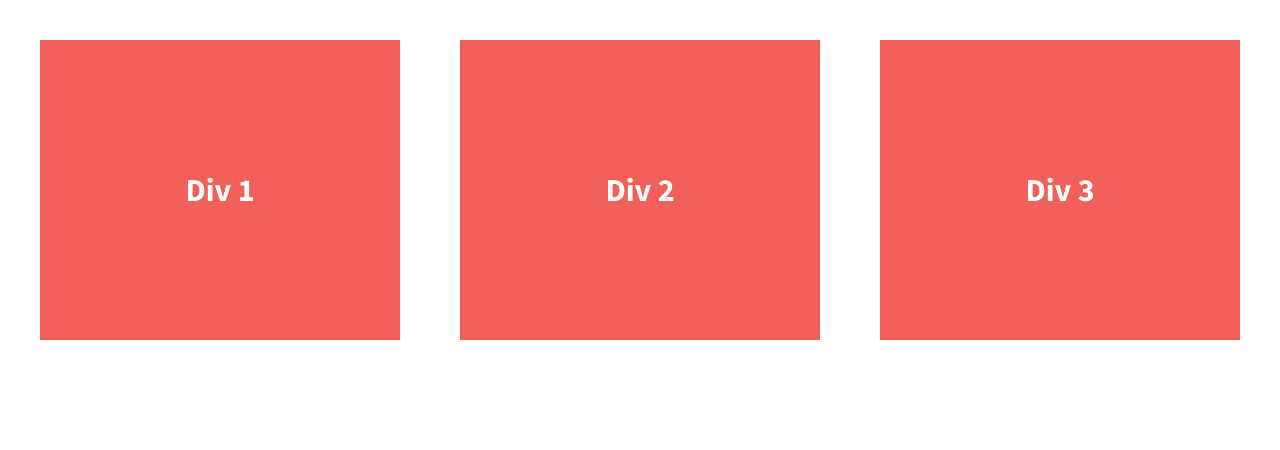
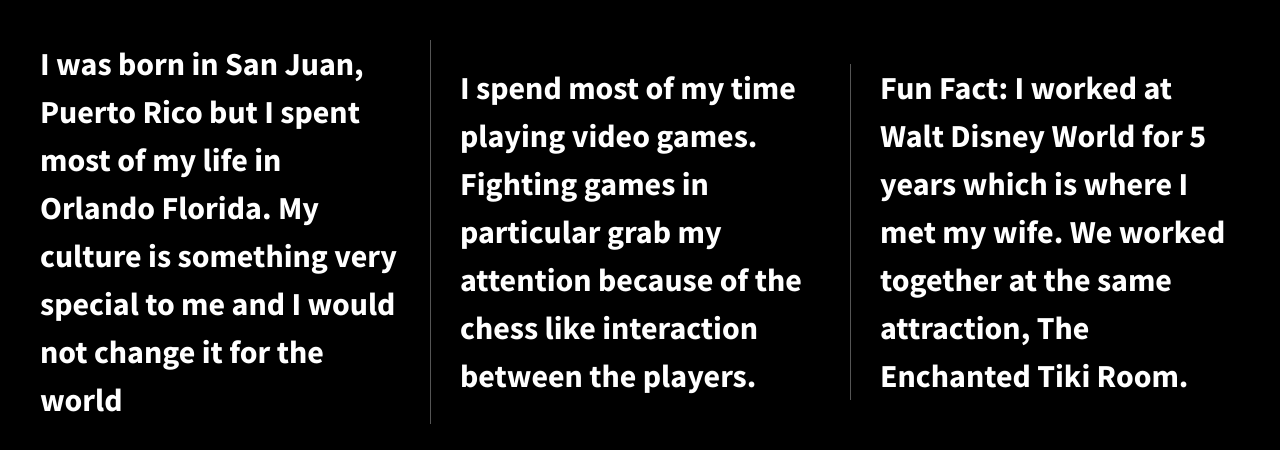
Before and after one commit to Eduardo-SP/coding-responsive-websites, a plain HTML site: page 07.01-206-divs-flexbox-starter/index.html in a window 1280 px wide. Drawn offline with nearby package versions, Linux system fonts and the light colour scheme.

Commit message:
style added to flexbox

```diff
--- a/07.01-206-divs-flexbox-starter/css/main.css
+++ b/07.01-206-divs-flexbox-starter/css/main.css
@@ -97,7 +97,7 @@ textarea {
 
 
 html {
-  background-color: #fff;
+  background-color: black;
   height: 100%;
 }
 
@@ -113,6 +113,7 @@ body {
   font-weight: 700;
   display: flex;
   justify-content: space-between;
+  align-items: center;
 }
 
 .div-1, .div-2, .div-3 {
@@ -120,13 +121,13 @@ body {
   color: #fff;
   line-height: 1.5em;
   font-size: 1.6em;
-  background-color: #f16059;
-  height: 300px;
+  height: auto;
   display: flex;
   width: 30%;
   justify-content: center;
   align-items: center;
 }
+
 
 
 
@@ -210,7 +211,16 @@ body {
    These examples override the primary ('mobile first') styles.
    Modify as content requires.
    ========================================================================== */
+@media all and (min-width: 1200px) {
+    .div-1, .div-2, .div-3 {
+      flex-basis: 30%;
+    }
 
+    .div-1, .div-2 {
+      border-right: 1px solid #555;
+      padding-right: 30px;
+    }
+}
 @media print,
        (-webkit-min-device-pixel-ratio: 1.25),
        (min-resolution: 1.25dppx),
--- a/07.01-206-divs-flexbox-starter/index.html
+++ b/07.01-206-divs-flexbox-starter/index.html
@@ -23,13 +23,13 @@
 
         <section class="wrapper">
             <div class="div-1">
-                Div 1
+                I was born in San Juan, Puerto Rico but I spent most of my life in Orlando Florida. My culture is something very special to me and I would not change it for the world
             </div>
             <div class="div-2">
-                Div 2
+                I spend most of my time playing video games. Fighting games in particular grab my attention because of the chess like interaction between the players.
             </div>
             <div class="div-3">
-                Div 3
+                Fun Fact: I worked at Walt Disney World for 5 years which is where I met my wife. We worked together at the same attraction, The Enchanted Tiki Room.
             </div>
         </section>
 
```
